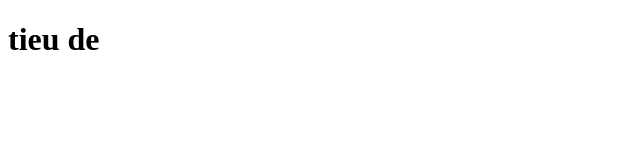
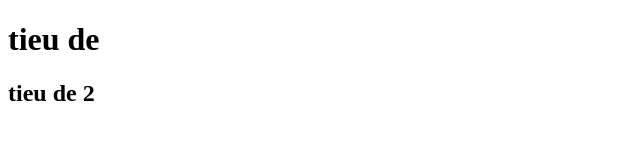
Before and after one commit to Vinhle20022005/duan6.1, a plain HTML site: page index.html in a window 1280 px wide. Shown: the whole page, without its empty margins (0-640 px from the left). Drawn offline with Linux system fonts and the light colour scheme.

Commit message:
sua lan dau

```diff
--- a/index.html
+++ b/index.html
@@ -7,5 +7,6 @@
 </head>
 <body>
     <H1>tieu de</H1>
+    <h2>tieu de 2</h2>
 </body>
 </html>
```
